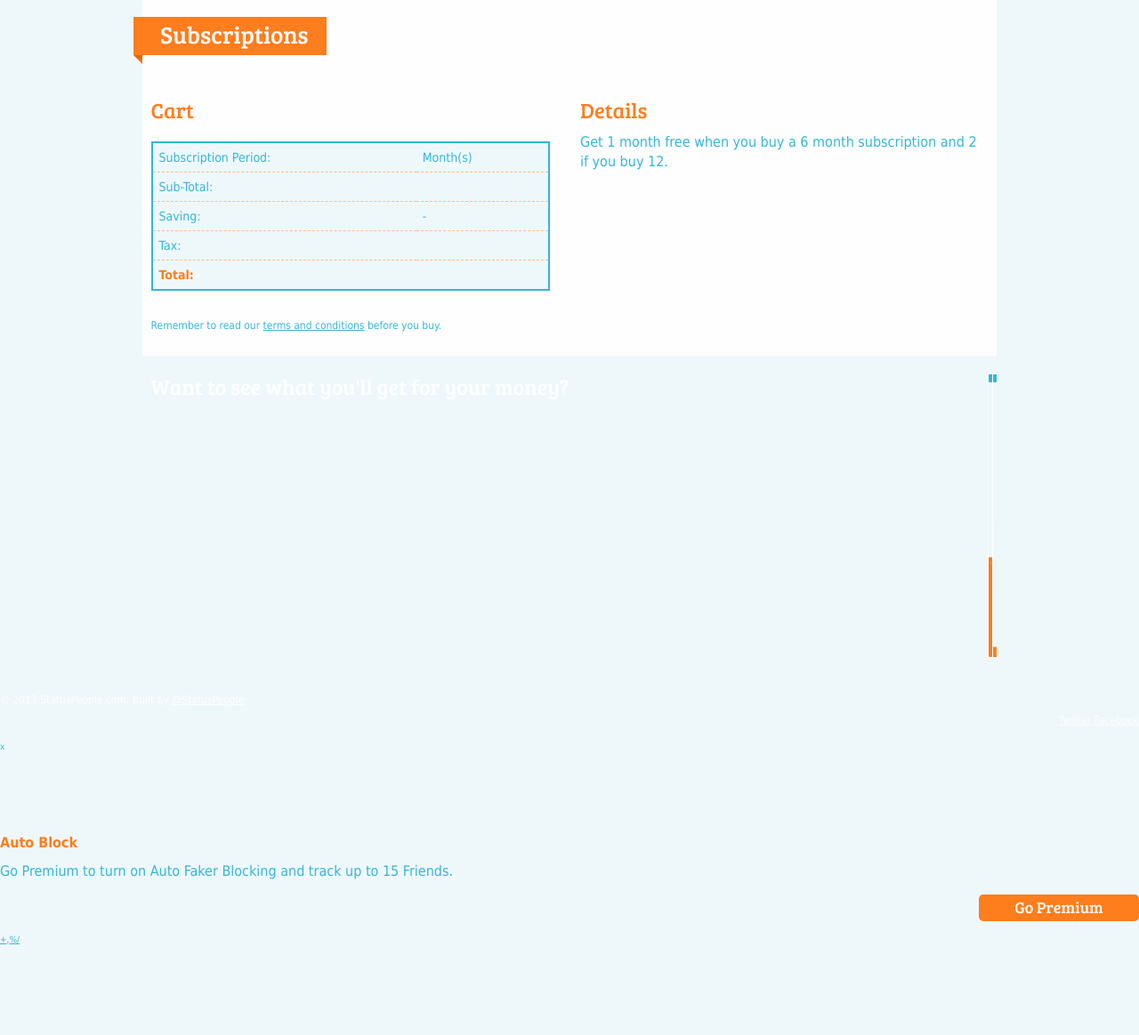
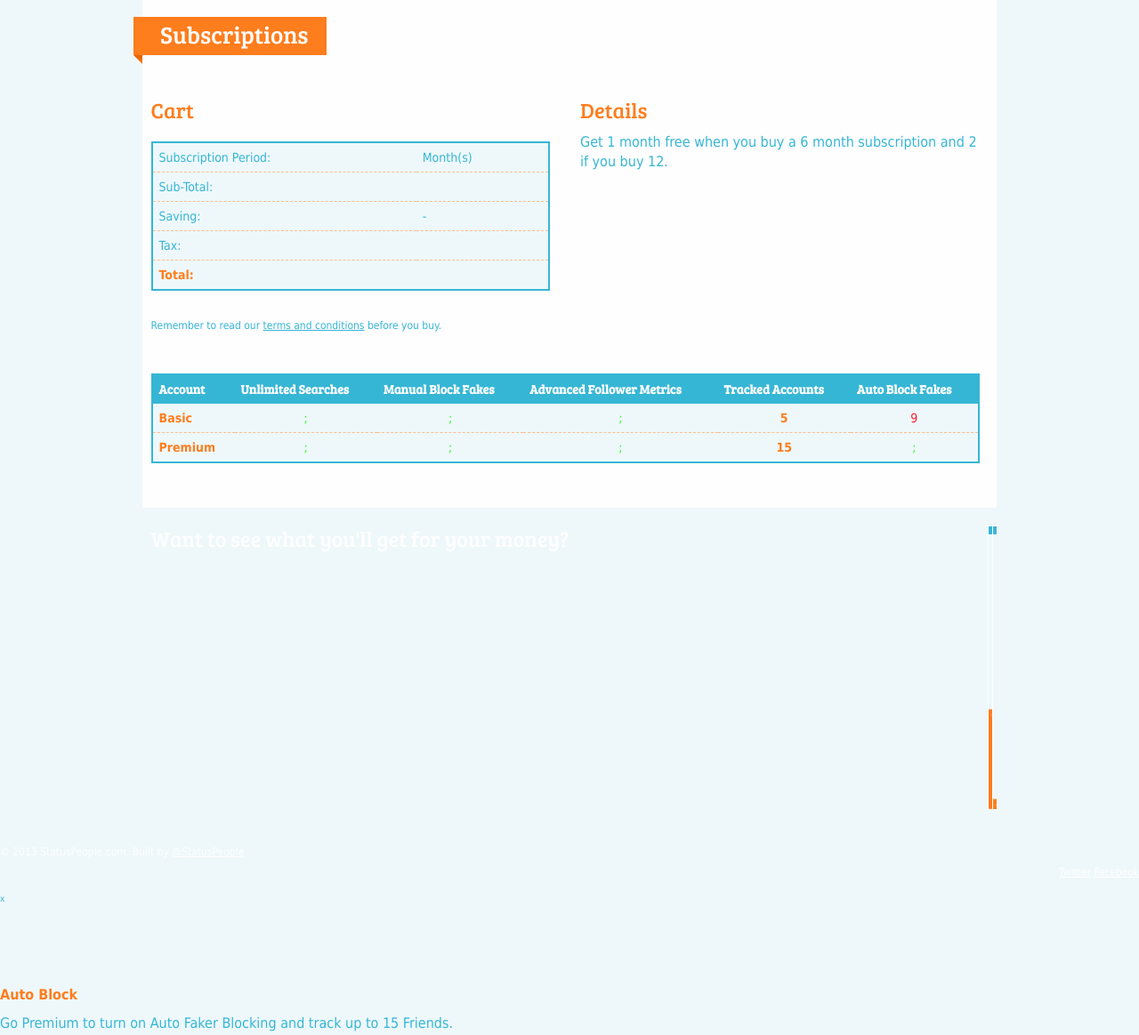
Before and after one commit to RobDWaller/StatusPeopleSpam, a PHP site: page /Pie/Crust/Payments/subscriptions.php in a window 1280 px wide. Shown: the part 53-1217 px from the top of the page at 89% size. Before the commit the page ends 1115 px from the top, so only its background shows below. Run offline with PHP 8.4, Linux system fonts and the light colour scheme; data that the repository does not hold is empty; some libraries are stand-ins or nearby versions.

Commit message:
2013/10/29 10:58 stps u d

```diff
--- a/Pie/Crust/Payments/subscriptions.php
+++ b/Pie/Crust/Payments/subscriptions.php
@@ -36,6 +36,36 @@
 					<?=$form;?>
 				</div>
 			</div>
+			<div class="row">
+				<div class="one">
+					<table>
+						<tr>
+							<th>Account</th>
+							<th>Unlimited Searches</th>
+							<th>Manual Block Fakes</th>
+							<th>Advanced Follower Metrics</th>
+							<th>Tracked Accounts</th>
+							<th>Auto Block Fakes</th>
+						</tr>
+						<tr>
+							<td><strong class="orange">Basic</strong></td>
+							<td class="ico green center">;</td>
+							<td class="ico green center">;</td>
+							<td class="ico green center">;</td>
+							<td class="center"><strong class="orange">5</strong></td>
+							<td class="ico red center">9</td>
+						</tr>
+						<tr>
+							<td><strong class="orange">Premium</strong></td>
+							<td class="ico green center">;</td>
+							<td class="ico green center">;</td>
+							<td class="ico green center">;</td>
+							<td class="center"><strong class="orange">15</strong></td>
+							<td class="ico green center">;</td>
+						</tr>
+					</table>
+				</div>
+			</div>
 		</div>
 		<div class="column row bg2">
 			<div class="row one">
--- a/Pie/Crust/Template/js/classes/spam.class.js
+++ b/Pie/Crust/Template/js/classes/spam.class.js
@@ -652,7 +652,14 @@ function Server()
             complete: function (xhr, textStatus) {
                 console.log(xhr.status);
                 console.log(xhr.responseText);
-            }
+            },
+			error: function(){
+				pop = new Popup();
+				pop.RemoveTinyLoader();
+				ms = new Messages();
+				ms.Build('failure',['An error occurred: Process Failed!'],'.header');
+			}
+
         });
     }
 
@@ -1472,7 +1479,7 @@ function Spam()
                 //pop.Loader();
                 //var pop = new Popup();
                 var ms = new Messages();
-				ms.build('alert',result.message,'.header');
+				ms.Build('alert',result.message,'.header');
             }
 
             srv.CallServer('GET','json','/API/GetSpamList','rf=json&usr='+encodeURIComponent(user),'Spam_BuildFakersList','');
--- a/Pie/Jelly/fakers.jelly.php
+++ b/Pie/Jelly/fakers.jelly.php
@@ -35,7 +35,9 @@ class Fakers extends Jelly
 #                    $_SESSION['userid'] = 114873621;
 #                  $_SESSION['userid'] = 31386162;
 #					$_SESSION["userid"] = 633786383;
-					$_SESSION['userid'] = 198192466;
+#					$_SESSION['userid'] = 198192466;
+#					$_SESSION['userid'] = 545309711;
+					$_SESSION['userid'] = 96269828;
 #					$_SESSION['userid'] = 1101473544;
 #					$_SESSION['userid'] = 1919216960;
 
@@ -169,7 +171,7 @@ class Fakers extends Jelly
 
 				$bio = $this->curlbind->GetJSON($url);
 
-#				$this->errorschutney->DebugArray($bio);
+				//$this->errorschutney->DebugArray($bio);
 
                 $data['twitterhandle'] = $bio->data->screenname;
 
```
Also changed, not shown: Pie/Bind/twitterrequests.bind.php (+10 -4 lines), Pie/Crust/Spam/scores.php (+30 -8 lines), Pie/Jelly/api.jelly.php (+62 -4 lines).
